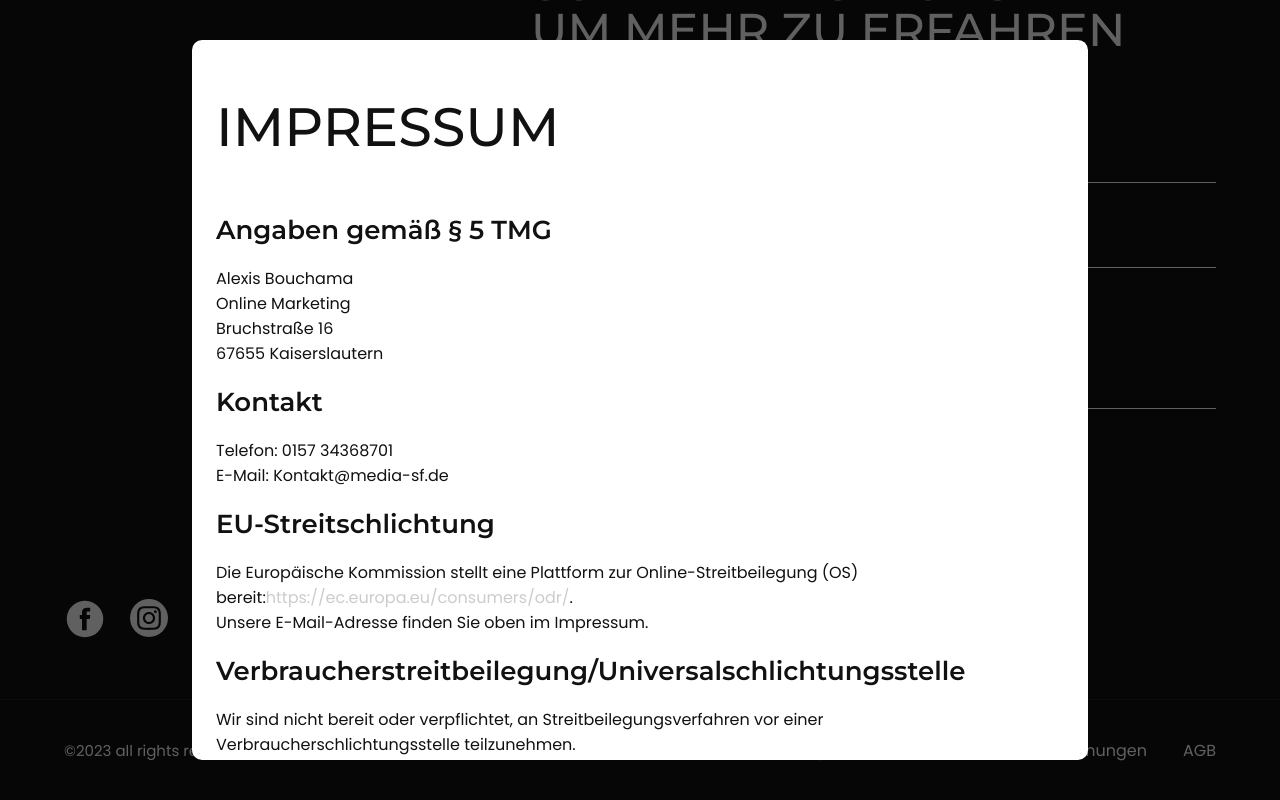
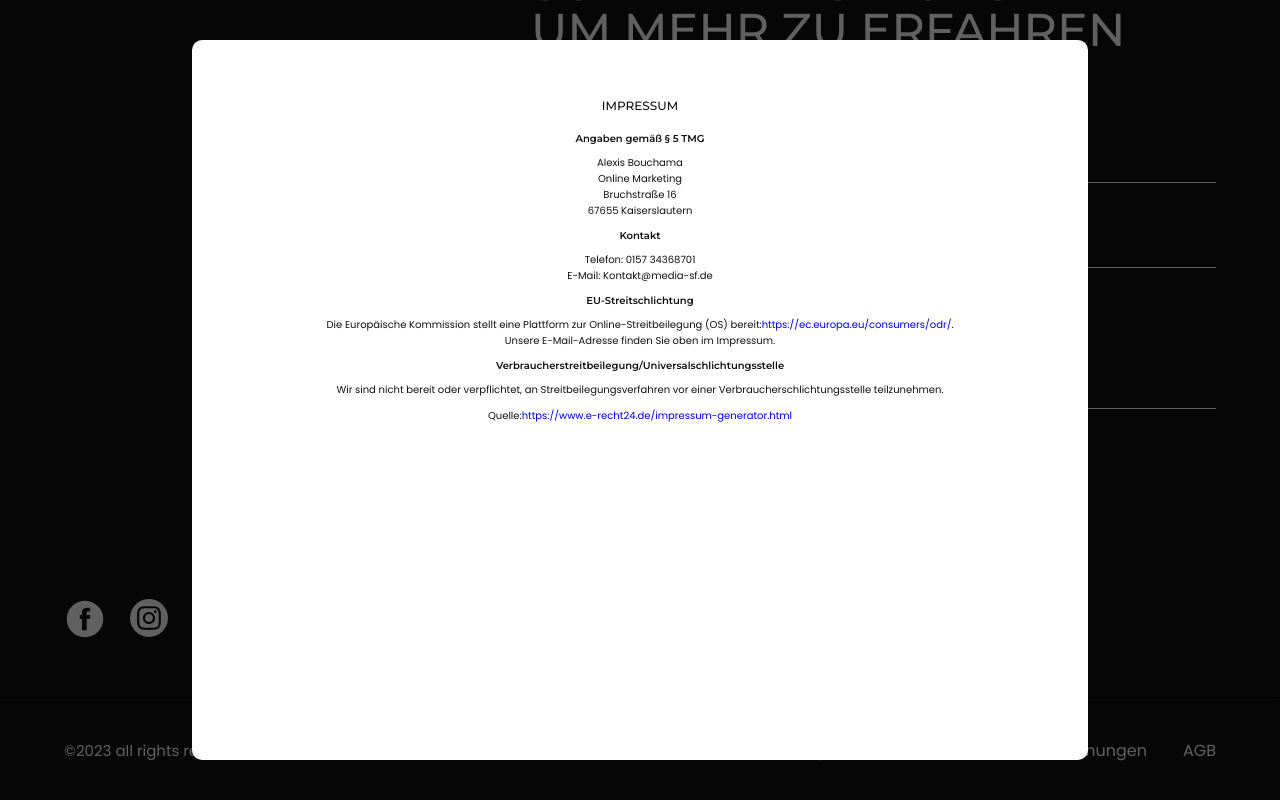
Before and after one commit to RealAliSaid/sfmedianew, a React (Vite) app: page / in a window 1280 px wide. Both pictures are taken after a click on the item "Impressum". Shown: the part 6501-7301 px from the top of the page. Built offline with nearby package versions, Linux system fonts and the light colour scheme.

Commit message:
for impres. too

```diff
--- a/src/components/Impressum/Impressum.module.css
+++ b/src/components/Impressum/Impressum.module.css
@@ -1,19 +1,29 @@
 .content {
-  max-width: 1280px;
+  max-width: 90%; /* Adjust the percentage as needed */
   margin: 0 auto;
+  text-align: center; /* Center-align text */
 }
 
 .content h2 {
-  margin-bottom: 60px;
+  margin-bottom: 20px;
+  font-size: 1.2rem; /* Adjust font size as needed */
 }
 
 .content p,
 .content h4 {
-  margin-bottom: 20px;
+  margin-bottom: 10px;
+  font-size: 1.0rem; /* Adjust font size as needed */
 }
 
-.content a {
-  color: #ccc;
+.content ul {
+  font-size: 1.2rem; /* Adjust font size as needed */
+  margin: 10px 0;
+}
+
+.content li {
+  list-style-type: disc;
+  margin-left: 15px;
+  margin-bottom: 5px;
 }
 
 .content h2,
```
